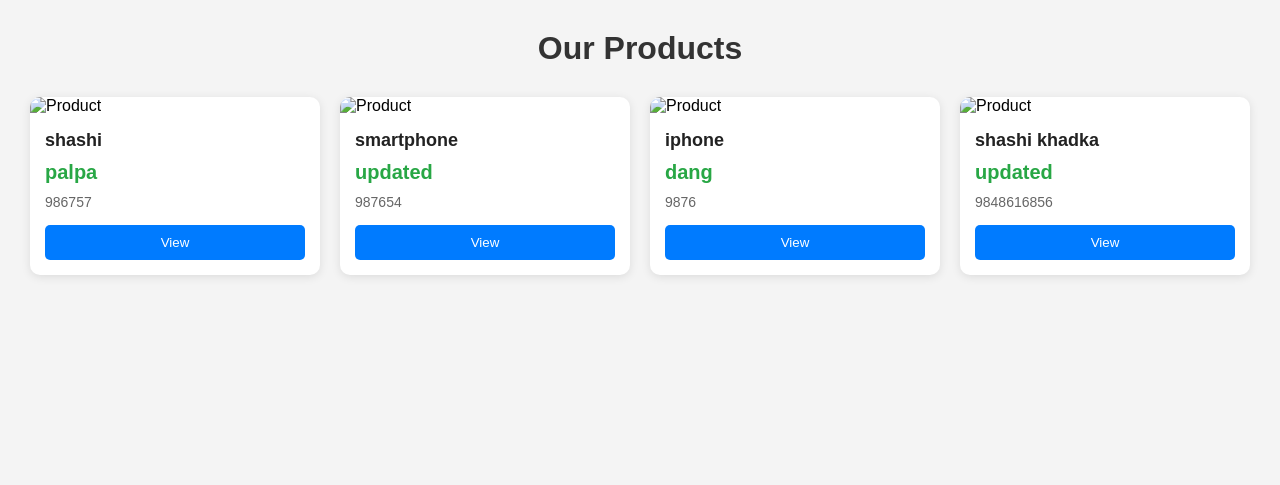
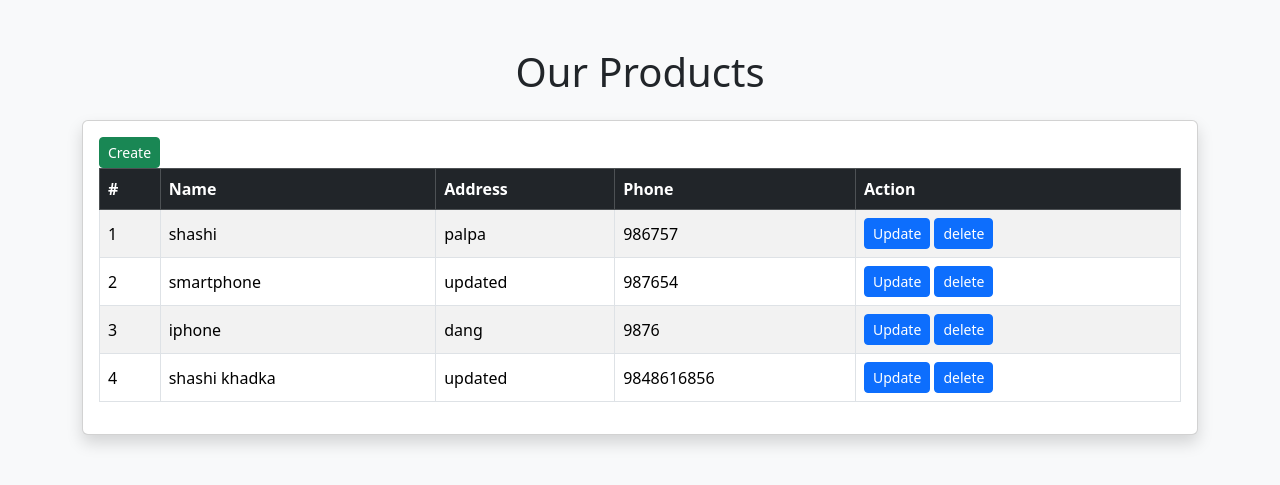
Before and after one commit to khadkashashi/Learning-Django, a Django app: page /product-list/ in a window 1280 px wide. Shown: the top 485 px of the page. Run offline with Django 5.2, Linux system fonts and the light colour scheme; data comes from the database, SQL or seed files in the repository; both versions use the stored data as it was after the commit; some libraries are stand-ins or nearby versions.

Commit message:
update and delete operation

```diff
--- a/core/urls.py
+++ b/core/urls.py
@@ -17,7 +17,7 @@ Including another URLconf
 from django.contrib import admin
 from django.urls import path
 from home.views import home, json_home,show_company
-from product.views import product_list,product_create
+from product.views import product_list,product_create,product_update,product_delete
 from ecommerce.views import ecommerce_sites
 
 urlpatterns = [
@@ -28,4 +28,6 @@ urlpatterns = [
     path('product-list/',product_list),
     path('product-create/',product_create),
     path('ecommerce-sites/', ecommerce_sites),
+    path('product-update/<int:id>', product_update),
+    path('product-delete/<int:id>', product_delete),
 ]
--- a/product/models.py
+++ b/product/models.py
@@ -5,7 +5,7 @@ from django.db import models
 class Product(models.Model):
     name = models.CharField(max_length=50,null=True, blank=True)
     address = models.CharField(max_length=100, null=True)
-    phone = models.IntegerField()
+    phone = models.IntegerField(max_length=5)
 
     class Meta:
         db_table = "product"
--- a/product/templates/product/index.html
+++ b/product/templates/product/index.html
@@ -1,112 +1,66 @@
 <!DOCTYPE html>
 <html lang="en">
 <head>
-<meta charset="UTF-8">
-<meta name="viewport" content="width=device-width, initial-scale=1.0">
-<title>Product Listing</title>
+    <meta charset="UTF-8">
+    <meta name="viewport" content="width=device-width, initial-scale=1.0">
+    <title>Product Listing</title>
 
-<style>
-*{
-    margin:0;
-    padding:0;
-    box-sizing:border-box;
-    font-family:Arial, sans-serif;
-}
+    <!-- Bootstrap CSS -->
+    <link href="https://cdn.jsdelivr.net/npm/bootstrap@5.3.3/dist/css/bootstrap.min.css" rel="stylesheet">
+</head>
+<body class="bg-light">
 
-body{
-    background:#f4f4f4;
-    padding:30px;
-}
+<div class="container mt-5">
+    <h1 class="text-center mb-4">Our Products</h1>
 
-h1{
-    text-align:center;
-    margin-bottom:30px;
-    color:#333;
-}
+    <div class="card shadow">
+        <div class="card-body">
+            <a href="/product-create"> <button class="btn btn-success btn-sm"> Create </button> </a>
 
-.products{
-    display:grid;
-    grid-template-columns:repeat(auto-fit, minmax(220px, 1fr));
-    gap:20px;
-}
+            <div class="table-responsive">
+                <table class="table table-bordered table-hover table-striped align-middle">
+                    <thead class="table-dark">
+                        <tr>
+                            <th>#</th>
+                            <th>Name</th>
+                            <th>Address</th>
+                            <th>Phone</th>
+                            <th>Action</th>
+                        </tr>
+                    </thead>
 
-.product-card{
-    background:#fff;
-    border-radius:10px;
-    overflow:hidden;
-    box-shadow:0 2px 10px rgba(0,0,0,0.1);
-    transition:0.3s;
-}
+                    <tbody>
+                        {% for i in product %}
+                        <tr>
+                            <td>{{ forloop.counter }}</td>
+                            <td>{{ i.name }}</td>
+                            <td>{{ i.address }}</td>
+                            <td>{{ i.phone }}</td>
+                            <td>
 
-.product-card:hover{
-    transform:translateY(-5px);
-}
+                                   <a href="/product-update/{{i.id}}"> <button class="btn btn-primary btn-sm"> Update </button></a>
+                                   <a href="/product-delete/{{i.id}}"> <button class="btn btn-primary btn-sm"> delete </button></a>
 
-.product-card img{
-    width:100%;
-    height:220px;
-    object-fit:cover;
-}
+                            </td>
+                        </tr>
+                        {% empty %}
+                        <tr>
+                            <td colspan="5" class="text-center text-muted">
+                                No products found.
+                            </td>
+                        </tr>
+                        {% endfor %}
+                    </tbody>
 
-.product-info{
-    padding:15px;
-}
+                </table>
+            </div>
 
-.product-title{
-    font-size:18px;
-    margin-bottom:10px;
-    color:#222;
-}
-
-.price{
-    font-size:20px;
-    font-weight:bold;
-    color:#28a745;
-    margin-bottom:10px;
-}
-
-.description{
-    color:#666;
-    font-size:14px;
-    margin-bottom:15px;
-}
-
-.btn{
-    width:100%;
-    padding:10px;
-    border:none;
-    background:#007bff;
-    color:white;
-    border-radius:5px;
-    cursor:pointer;
-}
-
-.btn:hover{
-    background:#0056b3;
-}
-</style>
-</head>
-<body>
-
-<h1>Our Products </h1>
-
-
-<div class="products">
-    {% for i in product %}
-    <div class="product-card">
-        <img src="https://via.placeholder.com/300x220" alt="Product">
-        <div class="product-info">
-            <h3 class="product-title">{{i.name}}</h3>
-            <p class="price">{{i.address}}</p>
-            <p class="description">{{i.phone}}</p>
-            <button class="btn">View</button>
         </div>
     </div>
-    {% endfor %}
+</div>
 
-
-
-</div>
+<!-- Bootstrap JS -->
+<script src="https://cdn.jsdelivr.net/npm/bootstrap@5.3.3/dist/js/bootstrap.bundle.min.js"></script>
 
 </body>
 </html>
--- a/product/views.py
+++ b/product/views.py
@@ -23,7 +23,45 @@ def product_list(request):
 
 def product_create(request):
     form = ProductForm()
+    if request.method =="POST":
+        data = request.POST
+        form = ProductForm(data=data)
+        if form.is_valid():
+            form.save()
+            return redirect('/product-list')
+
     context = {
         "form":form
     }
+
     return render(request,'product/create2.html',context)
+
+
+def product_update(request,id):
+    product = Product.objects.get(id=id)
+    form = ProductForm(instance=product)
+    if request.method == "POST":
+        data =request.POST
+        form = ProductForm(instance=product,data=data)
+        if form.is_valid():
+            form.save()
+            return redirect('/product-list')
+
+    context = {
+        "form":form
+    }
+
+    return render(request,'product/update.html',context)
+
+def product_delete(request, id):
+    product = Product.objects.get(id=id)
+
+    if request.method == "POST":
+        product.delete()
+        return redirect('/product-list')
+
+    context = {
+        "product": product
+    }
+
+    return render(request, 'product/delete.html', context)
```
Also changed, not shown: product/templates/product/create2.html (+43 -4 lines), product/templates/product/delete.html (added, +7 -0 lines), product/templates/product/update.html (added, +8 -0 lines), db.sqlite3.
